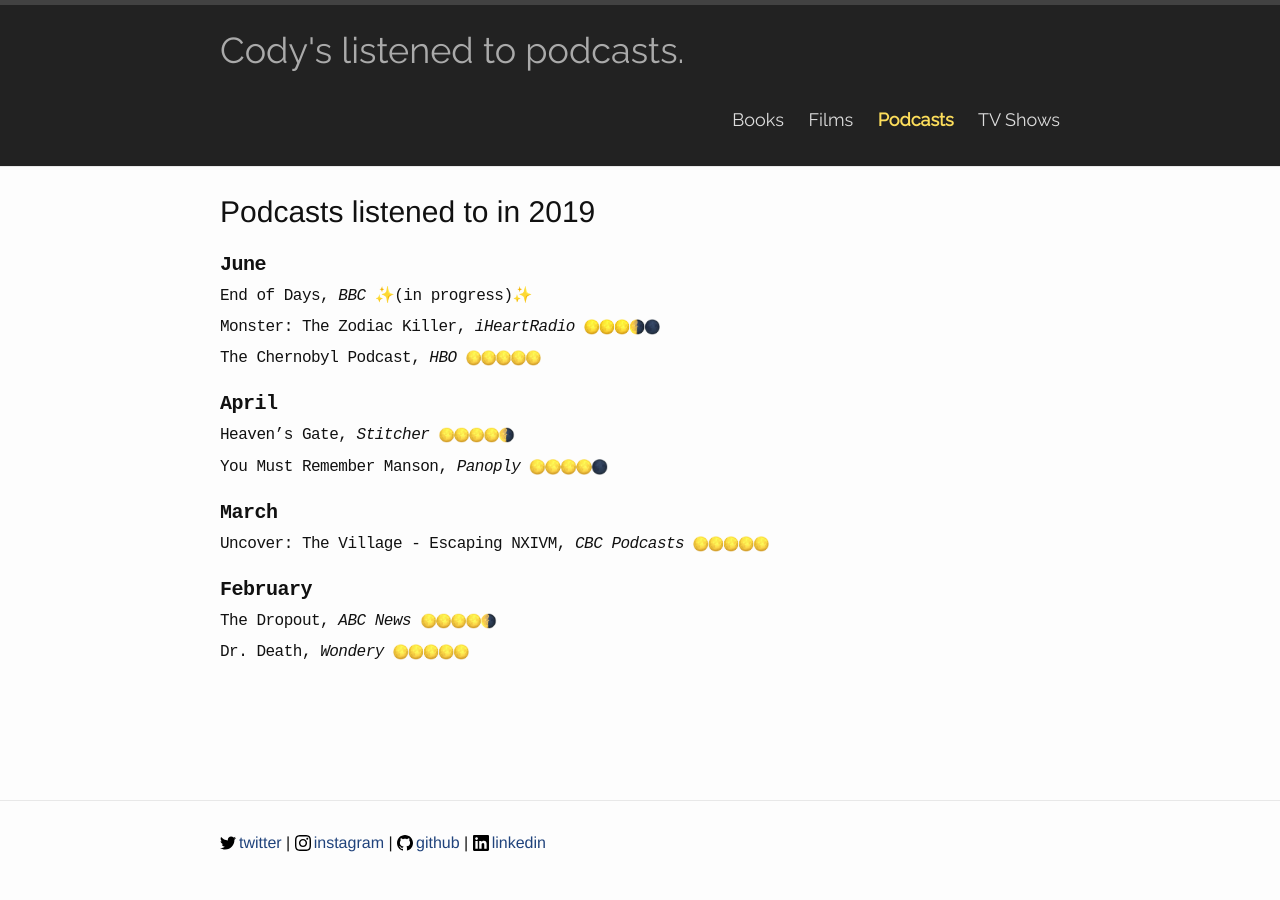
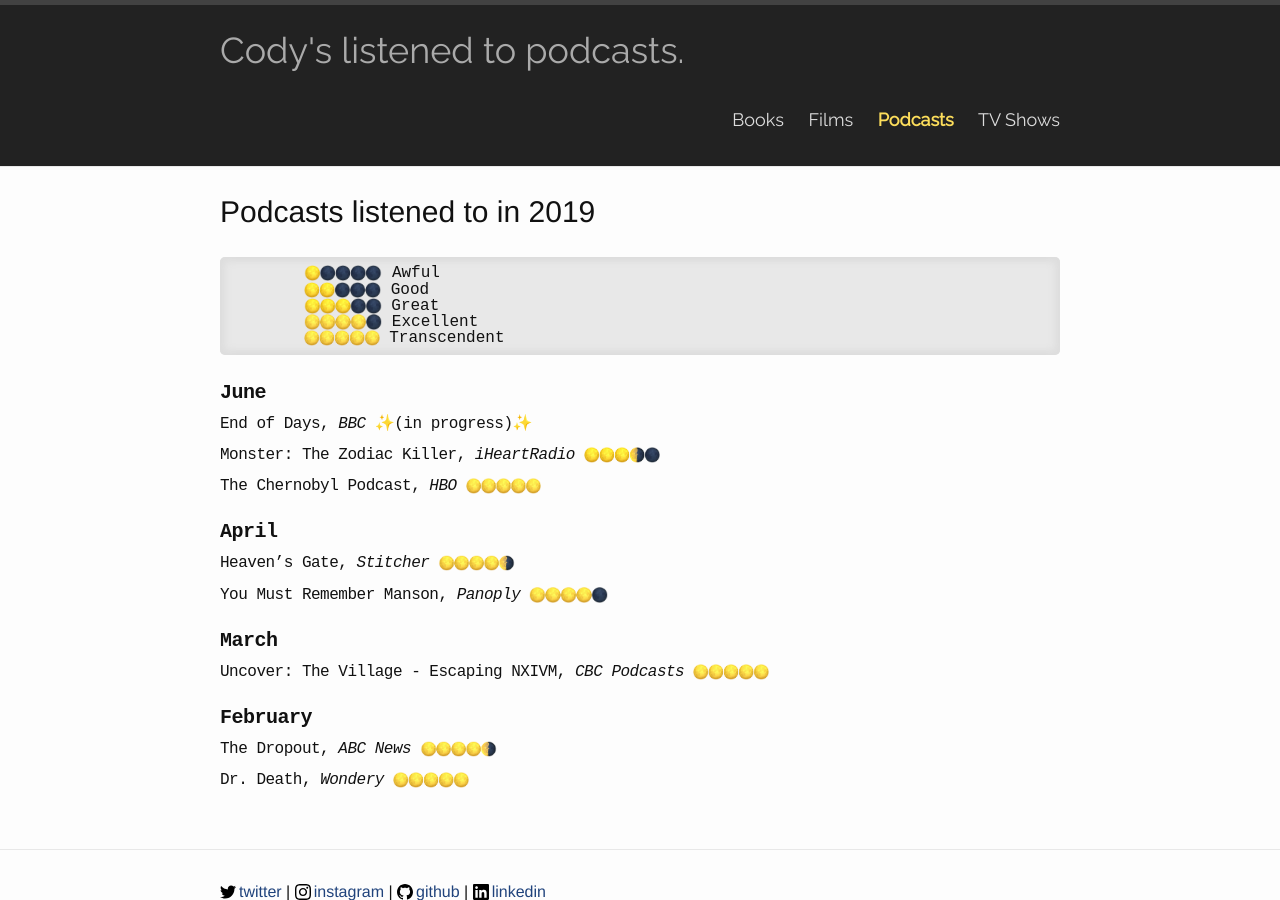
Before and after one commit to codydalerodgers/personal-blog, a Jekyll site: the page built from _podcasts/2019.md, in a window 1280 px wide. Built offline with Jekyll 4.4.1, drawn with Linux system fonts in a browser that asks for light colours.

Commit message:
Initial commit for info box

```diff
--- a/_layouts/completion-list.html
+++ b/_layouts/completion-list.html
@@ -5,7 +5,13 @@
     <header class="list-header">
         <h1 class="list-title">{{ page.title }}</h1>
     </header>
-
+    <div id="expandable-box">
+        {{ site.one }} Awful <br>
+        {{ site.two }} Good <br>
+        {{ site.three }} Great <br>
+        {{ site.four }} Excellent <br>
+        {{ site.five }} Transcendent
+    </div>
     <div class="list-content">
         {{ content }}
     </div>
--- a/assets/main.scss
+++ b/assets/main.scss
@@ -685,6 +685,19 @@
   color: #aaa
 }
 
+#expandable-box {
+  -webkit-box-sizing: border-box;
+  -moz-box-sizing: border-box;
+  box-sizing: border-box;
+  width: 100%;
+  padding: 1% 1% 1% 10%;
+  background-color: $grey-color-light;
+  box-shadow: inset 0 0 7px 5px #ddd;
+  border-radius: 5px;
+  line-height: $base-font-size;
+  font-family: monospace;
+}
+
 //syntax-highlighting.scss
 .highlight {
   @extend %vertical-rhythm;
```
Lines whose indentation alone changed are shown as unchanged.
